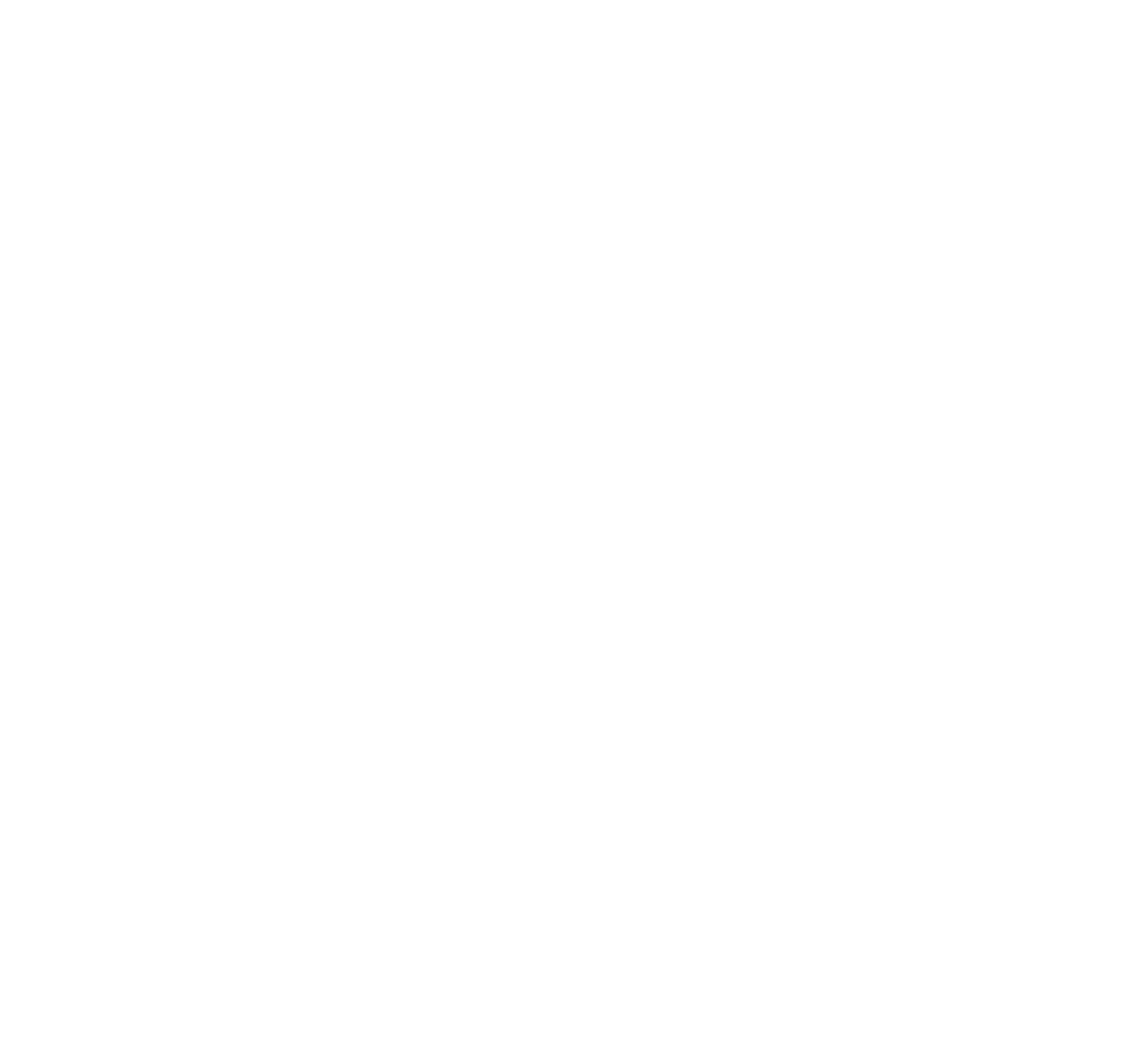
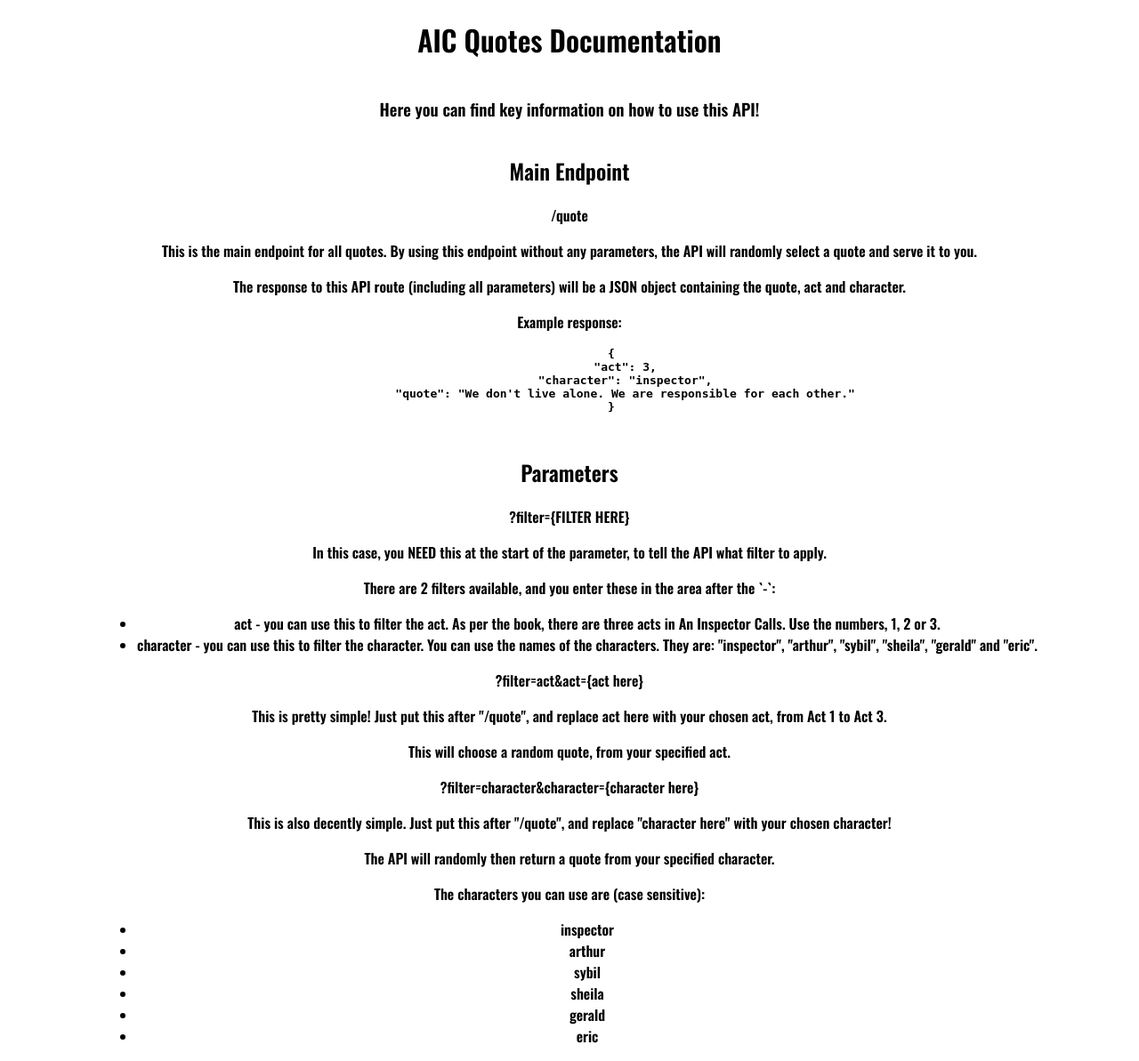
Before and after one commit to SmartSparkCoding/AIC-Quotes, a Flask app: page /docs in a window 1280 px wide. Before the commit the page is empty. Shown: the whole page at 89% size. Before the commit the page ends 800 px from the top, so only its background shows below. Run offline with Flask 3, Linux system fonts and the light colour scheme.

Commit message:
feat: documentation (no styling)

```diff
--- a/app.py
+++ b/app.py
@@ -4,8 +4,8 @@ import random
 app = Flask(__name__)
 
 quotes = [
-    {"id": 0, "quote": "We don't live alone. We are responsible for each other.", "character": "Inspector", "act": 3},
-    {"id": 1, "quote": "I don't play golf.", "character": "Inspector", "act": 1}
+    {"id": 0, "quote": "We don't live alone. We are responsible for each other.", "character": "inspector", "act": 3},
+    {"id": 1, "quote": "I don't play golf.", "character": "inspector", "act": 1}
 ]
 
 def errorResponse():
--- a/templates/docs.html
+++ b/templates/docs.html
@@ -0,0 +1,91 @@
+<!doctype html>
+<html lang="en">
+  <head>
+    <title>AIC Quotes | Home</title>
+    <link
+      rel="stylesheet"
+      href="{{ url_for ('static', filename='styles.css') }}"
+    />
+    <link rel="preconnect" href="https://fonts.googleapis.com" />
+    <link rel="preconnect" href="https://fonts.gstatic.com" crossorigin />
+    <link
+      href="https://fonts.googleapis.com/css2?family=Oswald:wght@600&display=swap"
+      rel="stylesheet"
+    />
+  </head>
+  <body>
+    <div class="intro">
+      <h1 class="oswald-600">AIC Quotes Documentation</h1>
+      <h3>Here you can find key information on how to use this API!</h3>
+      <div id="docs-content">
+        <h2>Main Endpoint</h2>
+        <p><strong>/quote</strong></p>
+        <p>
+          This is the main endpoint for all quotes. By using this endpoint
+          without any parameters, the API will randomly select a quote and serve
+          it to you.
+        </p>
+        <p>
+          The response to this API route (including all parameters) will be a
+          JSON object containing the quote, act and character.
+        </p>
+        <p>Example response:</p>
+        <pre>
+            {
+                "act": 3,
+                "character": "inspector",
+                "quote": "We don't live alone. We are responsible for each other."
+            }
+        </pre>
+      </div>
+      <div id="docs-content">
+        <h2>Parameters</h2>
+        <p><strong>?filter={FILTER HERE}</strong></p>
+        <p>
+          In this case, you <strong>NEED</strong> this at the start of the
+          parameter, to tell the API what filter to apply.
+        </p>
+        <p>
+          There are 2 filters available, and you enter these in the area after
+          the `-`:
+        </p>
+        <ul>
+          <li>
+            <strong>act</strong> - you can use this to filter the act. As per
+            the book, there are three acts in An Inspector Calls. Use the
+            numbers, 1, 2 or 3.
+          </li>
+          <li>
+            <strong>character</strong> - you can use this to filter the
+            character. You can use the names of the characters. They are:
+            "inspector", "arthur", "sybil", "sheila", "gerald" and "eric".
+          </li>
+        </ul>
+        <p><strong>?filter=act&act={act here}</strong></p>
+        <p>
+          This is pretty simple! Just put this after "/quote", and replace act
+          here with your chosen act, from Act 1 to Act 3.
+        </p>
+        <p>This will choose a random quote, from your specified act.</p>
+        <p><strong>?filter=character&character={character here}</strong></p>
+        <p>
+          This is also decently simple. Just put this after "/quote", and
+          replace "character here" with your chosen character!
+        </p>
+        <p>
+          The API will randomly then return a quote from your specified
+          character.
+        </p>
+        <p>The characters you can use are (case sensitive):</p>
+        <ul>
+          <li>inspector</li>
+          <li>arthur</li>
+          <li>sybil</li>
+          <li>sheila</li>
+          <li>gerald</li>
+          <li>eric</li>
+        </ul>
+      </div>
+    </div>
+  </body>
+</html>
--- a/templates/index.html
+++ b/templates/index.html
@@ -33,7 +33,7 @@
       <div id="footer-right">
         <p>
           <a href="https://github.com/smartsparkcoding/AIC-Quotes">Github</a> |
-          <a href="https://stardance.hackclub.com/">Stardance Project</a>
+          <a href="https://stardance.hackclub.com/">Phantom Project</a>
         </p>
       </div>
     </footer>
```
Also changed, not shown: 1 other file.
